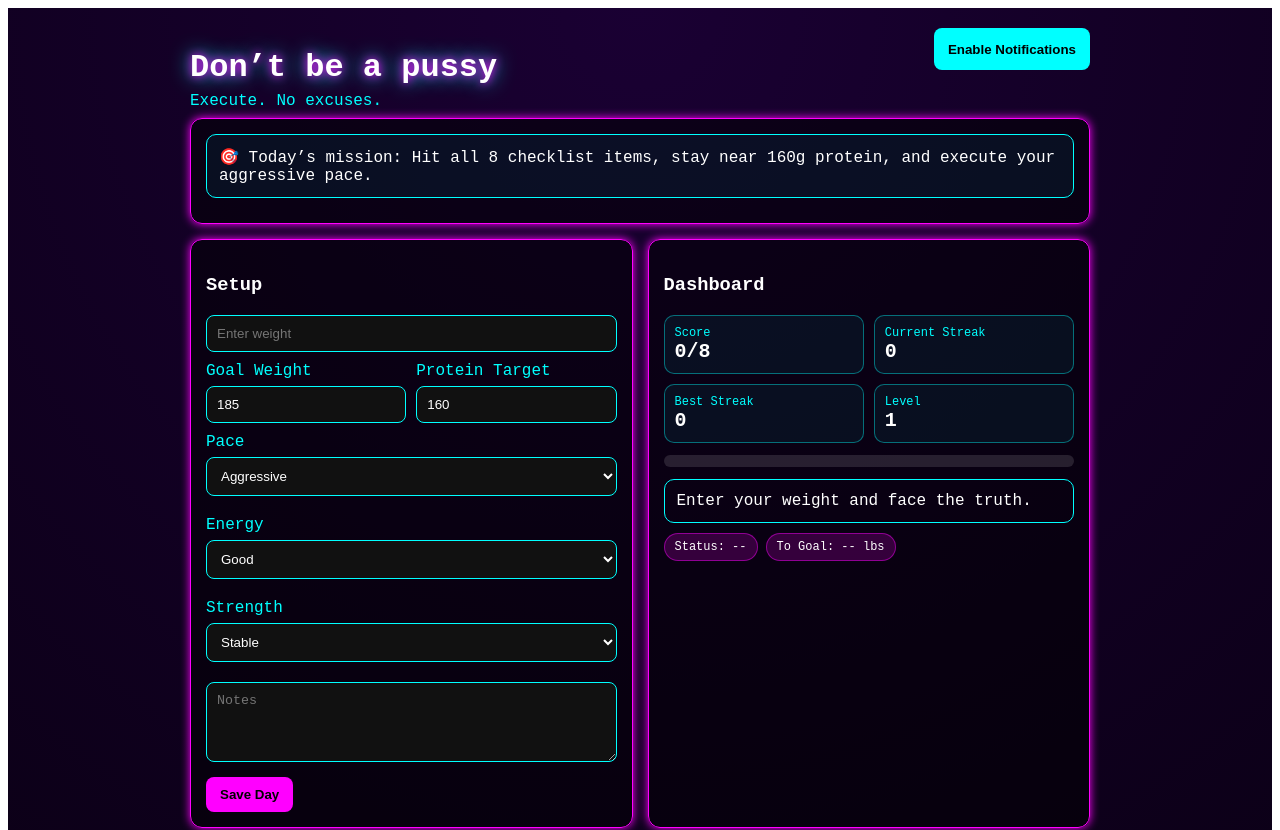
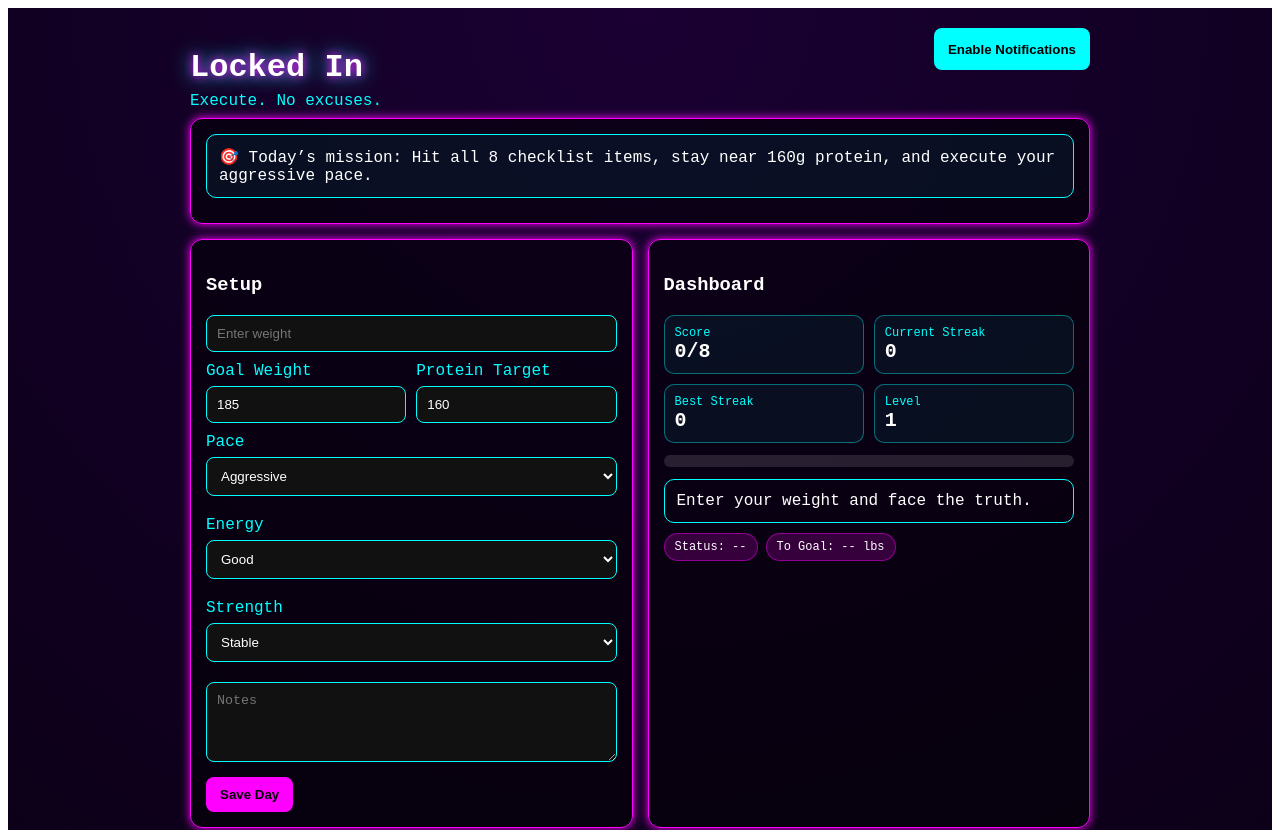
Before and after one commit to uncledave2082/dont-be-a-pussy-app, a Next.js app: page / in a window 1280 px wide. Shown: the top 830 px of the page. Built offline with nearby package versions, Linux system fonts and the light colour scheme.

Commit message:
Change title from 'Don’t be a pussy' to 'Locked In'

```diff
--- a/app/page.js
+++ b/app/page.js
@@ -356,7 +356,7 @@ export default function Page() {
       <div style={styles.container}>
         <div style={styles.headerRow}>
           <div>
-            <h1 style={styles.title}>Don’t be a pussy</h1>
+            <h1 style={styles.title}>Locked In</h1>
             <div style={styles.subTitle}>Execute. No excuses.</div>
           </div>
           <button style={styles.smallButton} onClick={requestNotifications}>
```
